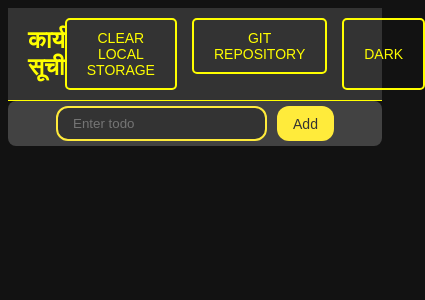
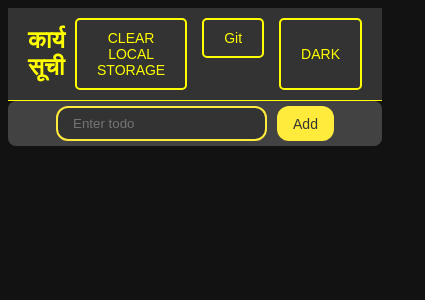
Before and after one commit to abkr020/todo-with-localstorage, a React (Vite) app: page / in a window 390 px wide. Shown: the top 300 px of the page, 425 px wide, since content can reach past the window. Built offline with nearby package versions, Linux system fonts and the light colour scheme.

Commit message:
important : screen size setting : set it later in more detail

```diff
--- a/src/components/Navbar.tsx
+++ b/src/components/Navbar.tsx
@@ -1,6 +1,7 @@
 import React, { useEffect, useState } from 'react'
 import './styles/Navbar.css'
 import log from '../debugging/debug';
+import GitButton from './Navbar/GitButton';
 
 
 const Navbar: React.FC = () => {
@@ -56,11 +57,7 @@ const Navbar: React.FC = () => {
                 <button onClick={handleClearLocalStorage} className="navbar__button">
                     {"Clear Local Storage".toUpperCase()}
                 </button>
-                <a href="https://github.com/abkr020/todo-with-localstorage" target="_blank" rel="noopener noreferrer">
-                    <button className="navbar__button">
-                        {"Git Repository".toUpperCase()}
-                    </button>
-                </a>
+                <GitButton />
                 <button onClick={handleToggleTheme} className="navbar__button">
                     {theme=="dark" ? "DARK":"LIGHT"}
 
--- /dev/null
+++ b/src/components/Navbar/GitButton.tsx
@@ -0,0 +1,24 @@
+import { useEffect, useState } from "react";
+
+const GitButton = () => {
+    const [buttonText, setButtonText] = useState("GIT REPOSITORY");
+
+    useEffect(() => {
+        const updateText = () => {
+            setButtonText(window.innerWidth <= 768 ? "Git" : "GIT REPOSITORY");
+        };
+
+        updateText(); // Set initial value
+        window.addEventListener("resize", updateText);
+
+        return () => window.removeEventListener("resize", updateText);
+    }, []);
+
+    return (
+        <a href="https://github.com/abkr020/todo-with-localstorage" target="_blank" rel="noopener noreferrer">
+            <button className="navbar__button">{buttonText}</button>
+        </a>
+    );
+};
+
+export default GitButton;
```
